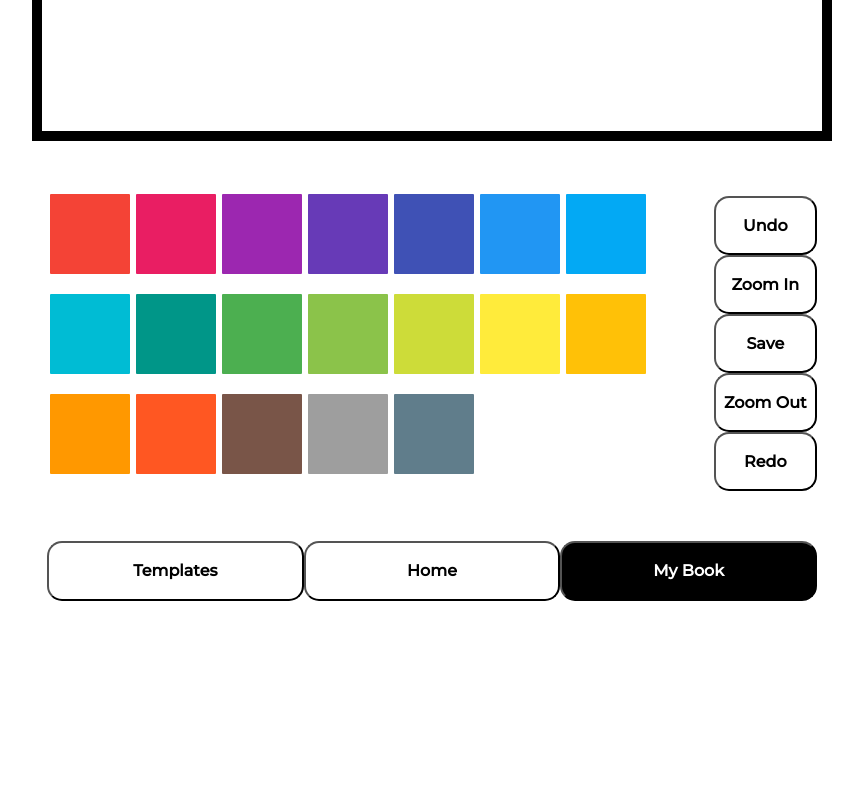
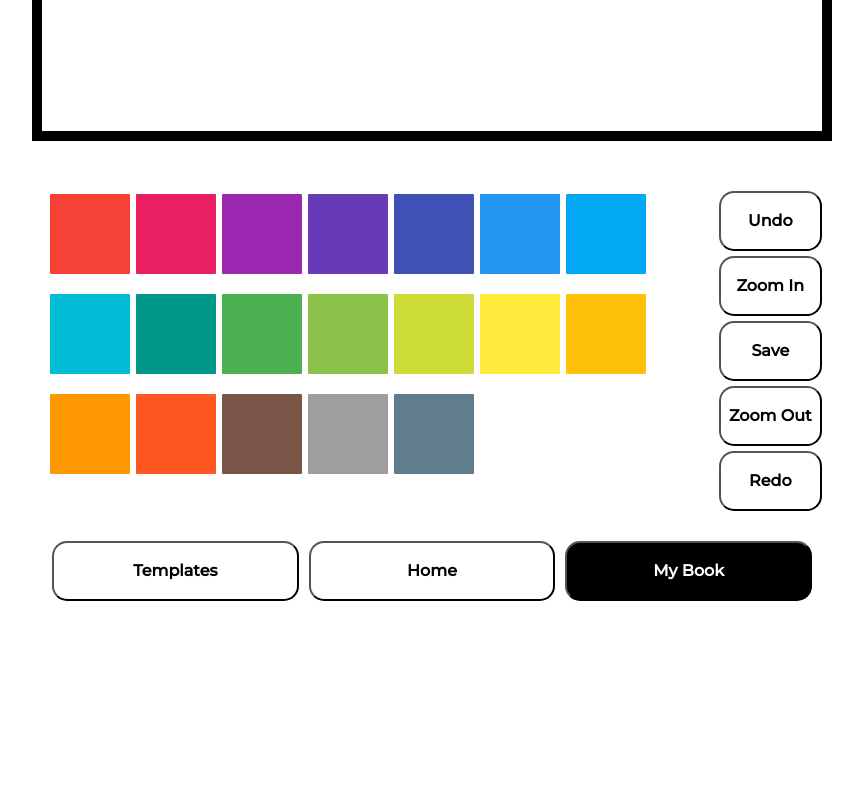
Before and after one commit to cs160-summer-2021/p3-starter-code-ajherget3, a Django app: page /coloring/demo in a window 1280 px wide. Shown: the part 1069-1869 px from the top of the page, without its empty margins (208-1071 px from the left). Run offline with Django 3.2, Linux system fonts and the light colour scheme; some libraries are stand-ins or nearby versions.

Commit message:
button margins

```diff
--- a/coloring/templates/coloring/index.html
+++ b/coloring/templates/coloring/index.html
@@ -239,11 +239,12 @@
 			border-radius: 15px;
 			background-color: white;
 			font-weight: bold;
+			margin: 5px;
+			margin-top: 0px;
 		}
 
 		#newbuttons {
 			display: block;
-			margin-top: 5px;
 		}
 
 		#mybook {
```
